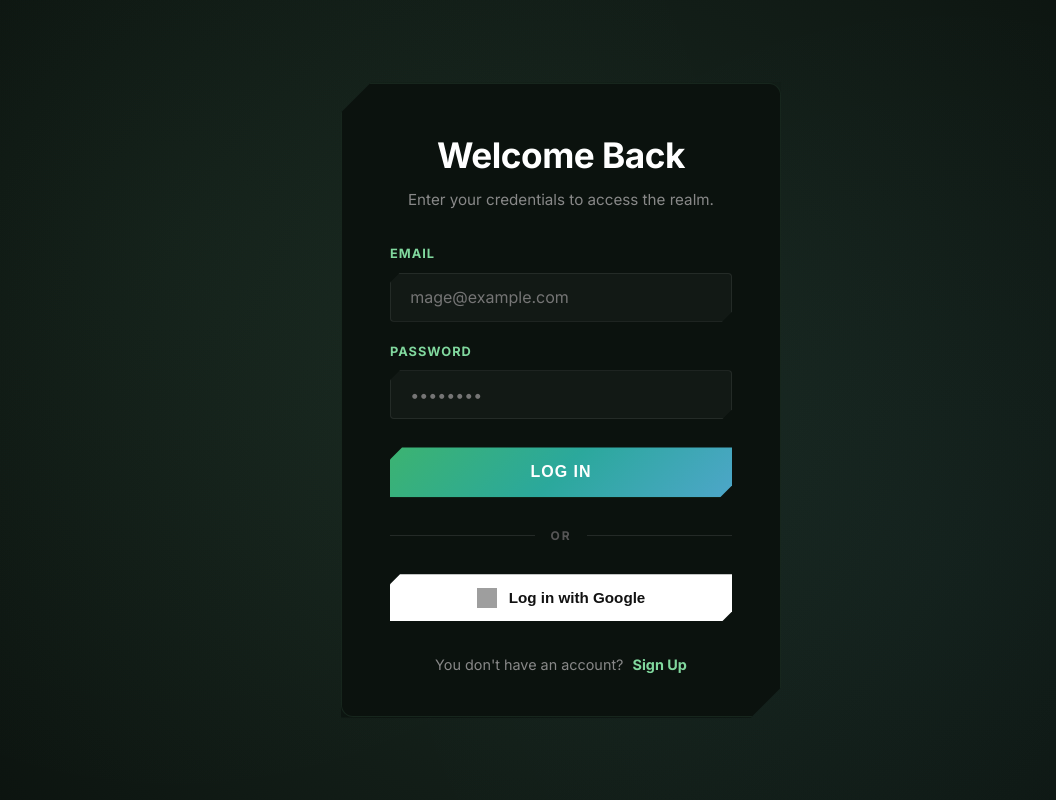
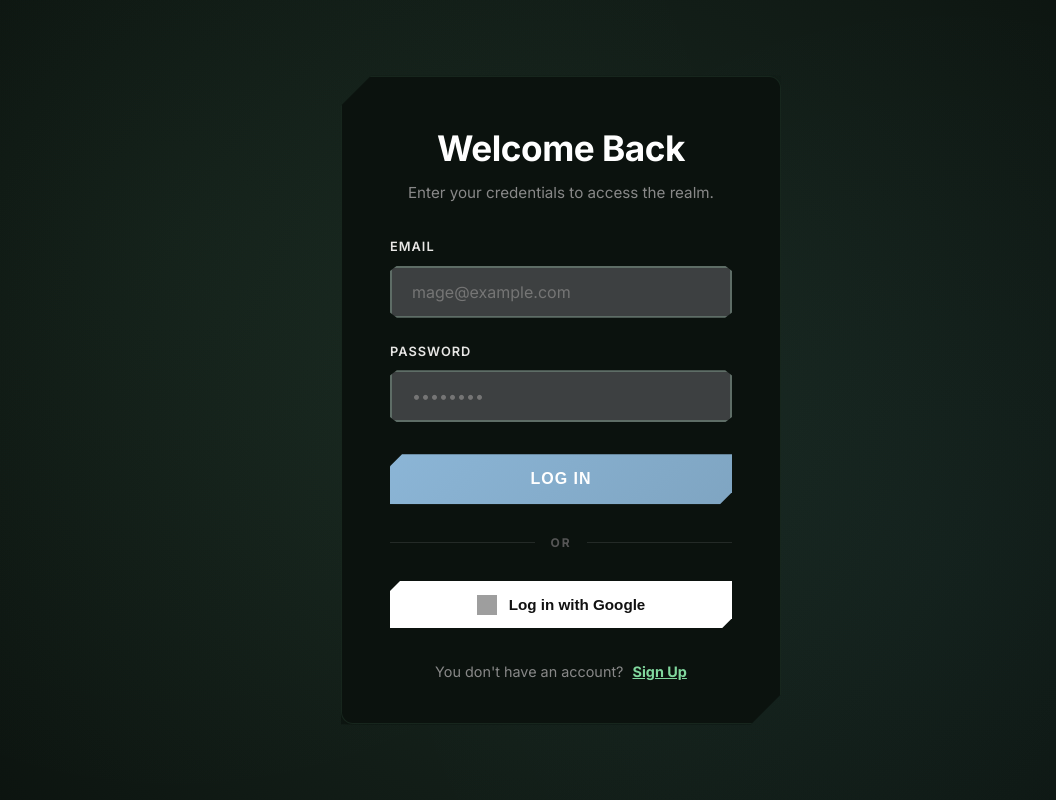
Before and after one commit to SalvadorMilaFilipe/WebsitePuzzleofBlessings, a React (Vite) app: page /login in a window 1280 px wide. Shown: the whole page, without its empty margins (79-1135 px from the left). Built offline with nearby package versions, Linux system fonts and the light colour scheme; grey boxes are pictures that could not be loaded.

Commit message:
Alteracoes Website 21/03/2026 - Correcao de erro na pagina de login

```diff
--- a/src/App.jsx
+++ b/src/App.jsx
@@ -11,8 +11,8 @@ import { AuthProvider } from './context/AuthContext'
 import InactivityModal from './components/InactivityModal'
 // Lazy load the Download page
 const Download = lazy(() => import('./pages/Download'))
-const Login = lazy(() => import('./pages/Login'))
-const Register = lazy(() => import('./pages/Register'))
+import Login from './pages/Login'
+import Register from './pages/Register'
 
 import AuthRedirect from './components/AuthRedirect'
 
--- a/src/pages/Login.jsx
+++ b/src/pages/Login.jsx
@@ -1,10 +1,10 @@
-import { useState } from 'react'
+import { useState, useEffect } from 'react'
 import { useNavigate, Navigate } from 'react-router-dom'
 import { useAuth } from '../context/AuthContext'
 import './Login.css'
 
 function Login() {
-    const { session, loginWithGoogle, loginWithEmail, isNewUser, userProfile } = useAuth()
+    const { session, loginWithGoogle, loginWithEmail, isNewUser, userProfile, loading: authLoading } = useAuth()
     const navigate = useNavigate()
 
     const [email, setEmail] = useState('')
@@ -12,8 +12,8 @@ function Login() {
     const [error, setError] = useState('')
     const [loading, setLoading] = useState(false)
 
-    // Redireciona se o utilizador já estiver logado e tiver perfil completo
-    if (session && !isNewUser && userProfile) {
+    // Redireciona imediatamente se o utilizador já estiver logado e tiver perfil completo
+    if (!authLoading && session && !isNewUser && userProfile) {
         return <Navigate to="/" replace />
     }
 
@@ -23,30 +23,34 @@ function Login() {
         setLoading(true)
         try {
             await loginWithEmail(email, password)
-            // Se o login for bem sucedido mas o perfil não estiver completo,
-            // o AuthRedirect tratará do redirecionamento para /register
-            if (!isNewUser) navigate('/')
+            // Não fazemos navigate('/') aqui. Deixamos o AuthRedirect.jsx
+            // ou o guard no topo deste ficheiro tratar do destino correto
+            // após o estado do AuthContext atualizar.
         } catch (err) {
-            setError(err.message || 'Login failed')
-        } finally {
+            setError(err.message || 'Login failed. Please check your credentials.')
             setLoading(false)
+        }
+        // Nota: setLoading(false) não é chamado no finally aqui porque se o login
+        // for bem sucedido, o componente vai desmontar/redirecionar.
+    }
+
+    const handleGoogleLogin = async () => {
+        setError('')
+        try {
+            await loginWithGoogle()
+        } catch (err) {
+            setError('Google Login failed. Please try again.')
         }
     }
 
-    const handleGoogleLogin = async () => {
-        try {
-            await loginWithGoogle()
-            // O redirect para / ou /register é tratado pelo Supabase e AuthRedirect
-        } catch (err) {
-            setError('Google Login failed')
-        }
-    }
+    if (authLoading && !session) return <div className="login-page-container">Checking authentication...</div>
 
     return (
         <div className="login-page-container">
             <div className="login-card">
                 <h2>Welcome Back</h2>
                 <p className="subtitle">Enter your credentials to access the realm.</p>
+
                 <form onSubmit={handleLoginSubmit}>
                     <div className="form-group">
                         <label htmlFor="email">Email</label>
@@ -57,6 +61,7 @@ function Login() {
                             onChange={(e) => setEmail(e.target.value)}
                             placeholder="mage@example.com"
                             required
+                            disabled={loading}
                         />
                     </div>
                     <div className="form-group">
@@ -68,20 +73,24 @@ function Login() {
                             onChange={(e) => setPassword(e.target.value)}
                             placeholder="••••••••"
                             required
+                            disabled={loading}
                         />
                     </div>
                     {error && <p className="error-message">{error}</p>}
                     <button type="submit" className="btn-primary full-width" disabled={loading}>
-                        {loading ? 'Processing...' : 'Log In'}
+                        {loading ? 'Logging in...' : 'Log In'}
                     </button>
                 </form>
+
                 <div className="divider"><span>OR</span></div>
-                <button type="button" className="btn-google full-width" onClick={handleGoogleLogin}>
+
+                <button type="button" className="btn-google full-width" onClick={handleGoogleLogin} disabled={loading}>
                     <img src="https://www.svgrepo.com/show/475656/google-color.svg" alt="Google" className="google-icon" />
                     Log in with Google
                 </button>
+
                 <div className="toggle-view">
-                    <p>You don't have an account? <span onClick={() => navigate('/register')}>Sign Up</span></p>
+                    <p>You don't have an account? <span onClick={() => navigate('/register')} style={{ cursor: 'pointer', color: '#81D89E', textDecoration: 'underline' }}>Sign Up</span></p>
                 </div>
             </div>
         </div>
```
Also changed, not shown: vercel.json.
